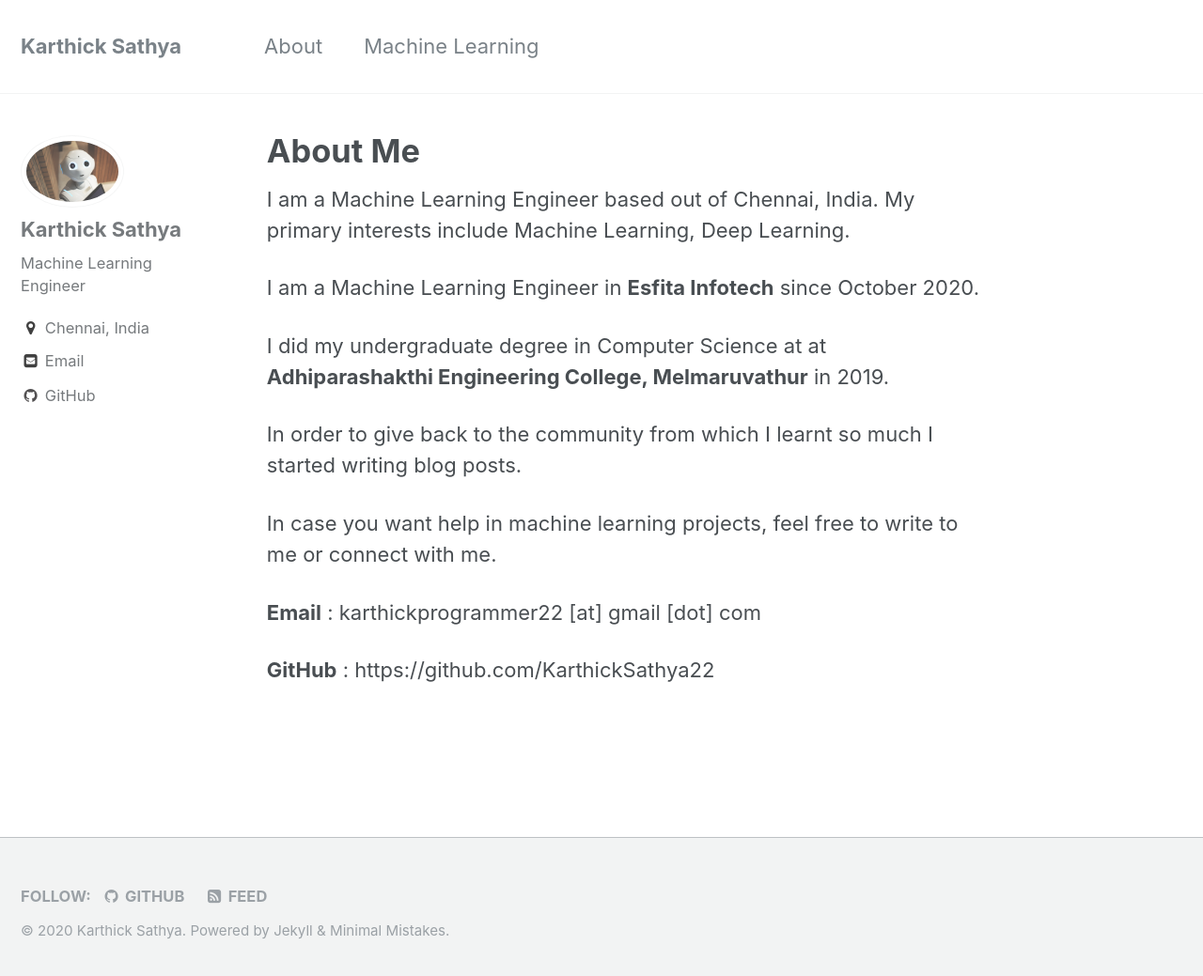
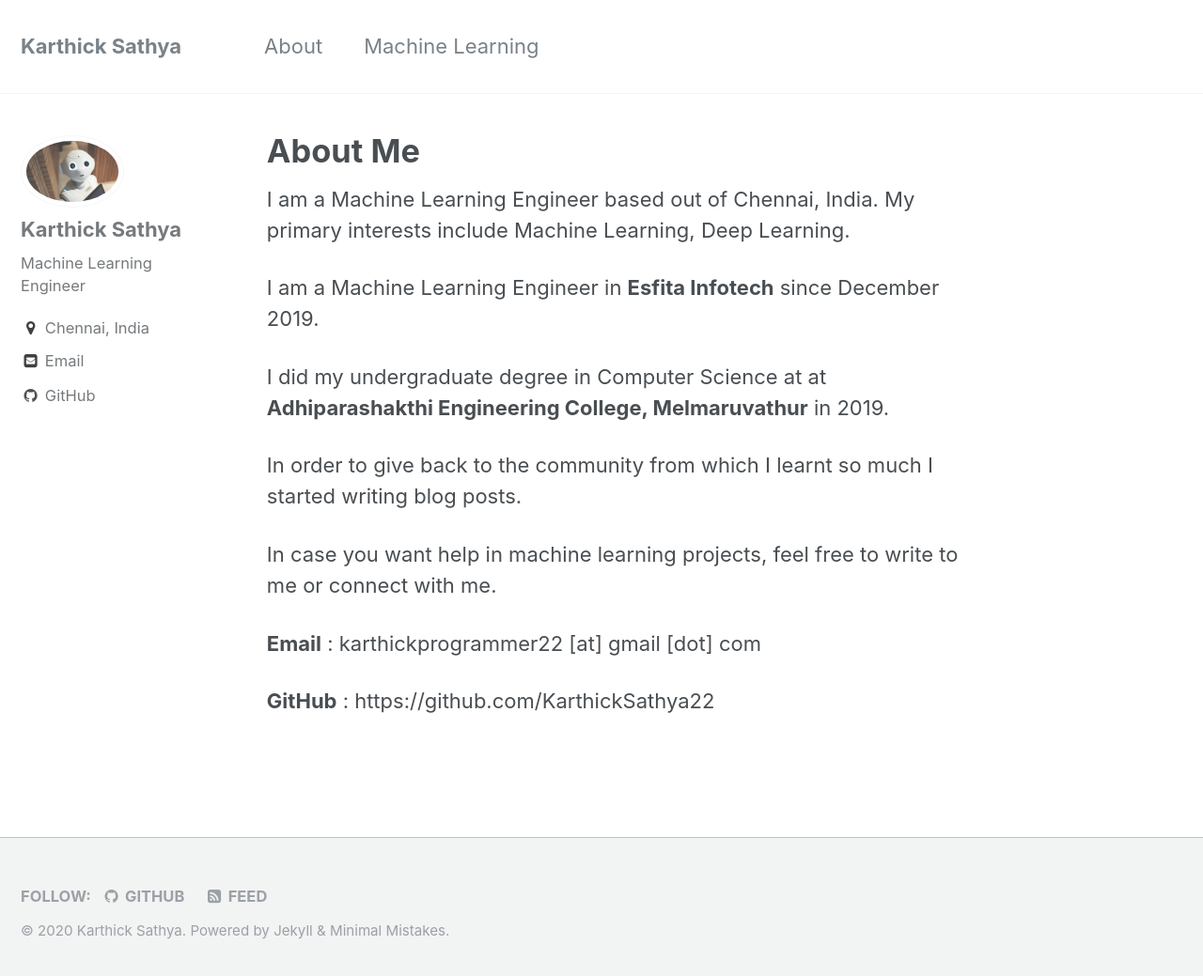
Before and after one commit to KarthickSathya22/blog, a Jekyll site: the page built from _pages/about.md, in a window 1280 px wide and 1047 px high. Shown: the top 1039 px of the window at 94% size. Built offline with Jekyll 4.4.1, drawn with Linux system fonts in a browser that asks for light colours.

Commit message:
Update about.md

```diff
--- a/_pages/about.md
+++ b/_pages/about.md
@@ -5,7 +5,7 @@ title: "About Me"
 
 I am a Machine Learning Engineer based out of Chennai, India. My primary interests include Machine Learning, Deep Learning.
 
-I am a Machine Learning Engineer in **Esfita Infotech** since October 2020.
+I am a Machine Learning Engineer in **Esfita Infotech** since December 2019.
 
 I did my undergraduate degree in Computer Science at at **Adhiparashakthi Engineering College, Melmaruvathur** in 2019.
 
```
